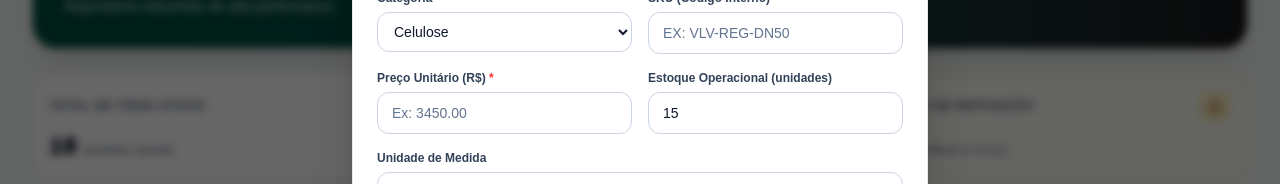
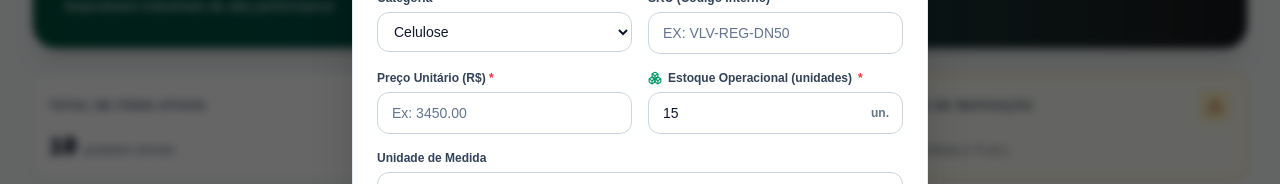
Before and after one commit to FFHipolito/canopy-catalog-ui, a Next.js app: page / in a window 1280 px wide. Both pictures are taken after a click on the button "Novo Produto". Shown: the part 234-418 px from the top of the page. Built offline with nearby package versions, Linux system fonts and the light colour scheme.

Commit message:
feat(modal): adicionar e sincronizar campo de estoque operacional nos modais de criacao e atualizacao

```diff
--- a/src/components/ProductFormModal.tsx
+++ b/src/components/ProductFormModal.tsx
@@ -11,7 +11,7 @@ import React, { useEffect, useState } from 'react';
 import { useForm } from 'react-hook-form';
 import { zodResolver } from '@hookform/resolvers/zod';
 import { z } from 'zod';
-import { X, Plus, Loader2, CheckCircle2, AlertTriangle, Image as ImageIcon } from 'lucide-react';
+import { X, Plus, Loader2, CheckCircle2, AlertTriangle, Image as ImageIcon, Boxes } from 'lucide-react';
 import { Product, ProductCategory } from '@/types/product';
 import { useProductStore } from '@/store/useProductStore';
 
@@ -174,6 +174,7 @@ export const ProductFormModal: React.FC<ProductFormModalProps> = ({
           category: data.category,
           price: Number(data.price),
           stockQuantity: stock,
+          inStock: stock > 0,
           description: data.description.trim(),
           imageUrl: data.imageUrl.trim(),
           sku: data.sku ? data.sku.trim().toUpperCase() : undefined,
@@ -190,6 +191,7 @@ export const ProductFormModal: React.FC<ProductFormModalProps> = ({
           category: data.category,
           price: Number(data.price),
           stockQuantity: stock,
+          inStock: stock > 0,
           description: data.description.trim(),
           imageUrl: data.imageUrl.trim(),
           sku: data.sku ? data.sku.trim().toUpperCase() : undefined,
@@ -378,9 +380,15 @@ export const ProductFormModal: React.FC<ProductFormModalProps> = ({
 
               {/* Quantidade em Estoque */}
               <div>
-                <label htmlFor="product-stock" className="block text-xs font-semibold text-slate-700 dark:text-slate-300">
-                  Estoque Operacional (unidades)
+                <label
+                  htmlFor="product-stock"
+                  className="flex items-center gap-1.5 text-xs font-semibold text-slate-700 dark:text-slate-300"
+                >
+                  <Boxes className="h-3.5 w-3.5 text-emerald-600 dark:text-emerald-400" />
+                  <span>Estoque Operacional (unidades)</span>
+                  <span className="text-red-500">*</span>
                 </label>
+                <div className="relative mt-1.5">
                   <input
                     id="product-stock"
                     type="number"
@@ -388,12 +396,16 @@ export const ProductFormModal: React.FC<ProductFormModalProps> = ({
                     min="0"
                     placeholder="Ex: 25"
                     {...register('stockQuantity', { valueAsNumber: true })}
-                  className={`mt-1.5 w-full rounded-xl border bg-white px-3.5 py-2.5 text-sm text-slate-900 placeholder:text-slate-500 transition-colors focus-visible:outline-none focus-visible:ring-2 focus-visible:ring-emerald-600 dark:bg-slate-800 dark:text-slate-100 dark:placeholder:text-slate-400 ${
+                    className={`w-full rounded-xl border bg-white py-2.5 pr-12 pl-3.5 text-sm text-slate-900 placeholder:text-slate-500 transition-colors focus-visible:outline-none focus-visible:ring-2 focus-visible:ring-emerald-600 dark:bg-slate-800 dark:text-slate-100 dark:placeholder:text-slate-400 ${
                       errors.stockQuantity
                         ? 'border-red-400 dark:border-red-700'
                         : 'border-slate-300 dark:border-slate-700'
                     }`}
                   />
+                  <div className="pointer-events-none absolute inset-y-0 right-0 flex items-center pr-3.5 text-xs font-semibold text-slate-500 dark:text-slate-400">
+                    un.
+                  </div>
+                </div>
                 {errors.stockQuantity && (
                   <p className="mt-1 text-xs font-medium text-red-600 dark:text-red-400">
                     {errors.stockQuantity.message}
```
Lines whose indentation alone changed are shown as unchanged.
